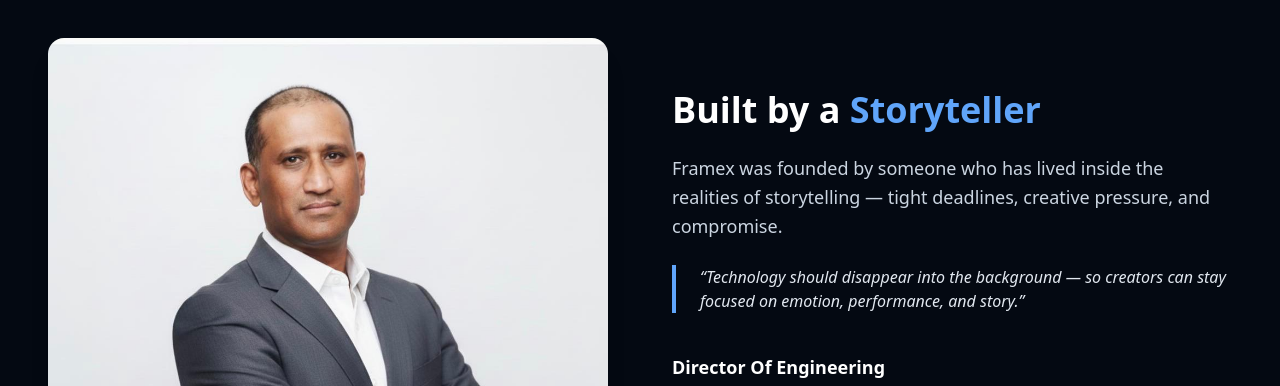
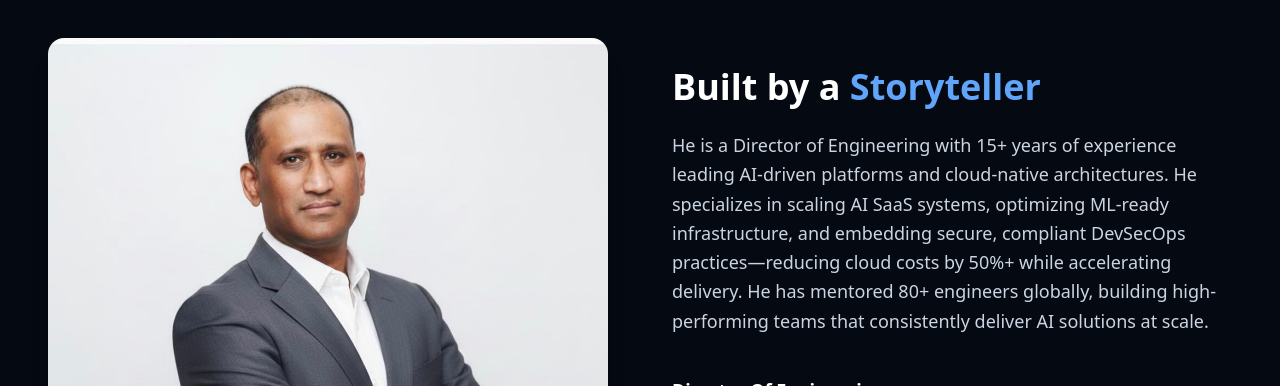
Before and after one commit to FrameXStudio/Ai-FrameXstudio, a React (Vite) app: page /about in a window 1280 px wide. Shown: the part 1960-2346 px from the top of the page. Built offline with nearby package versions, Linux system fonts and the light colour scheme.

Commit message:
updatecontent

```diff
--- a/src/pages/About.jsx
+++ b/src/pages/About.jsx
@@ -208,14 +208,13 @@ export default function About() {
           </h2>
 
           <p className="text-slate-300 text-lg leading-relaxed">
-            Framex was founded by someone who has lived inside the realities of
-            storytelling — tight deadlines, creative pressure, and compromise.
+            He is a Director of Engineering with 15+ years of experience leading AI-driven platforms and cloud-native architectures. He specializes in scaling AI SaaS systems, optimizing ML-ready infrastructure, and embedding secure, compliant DevSecOps practices—reducing cloud costs by 50%+ while accelerating delivery. He has mentored 80+ engineers globally, building high-performing teams that consistently deliver AI solutions at scale.
           </p>
 
-          <blockquote className="border-l-4 border-blue-400 pl-6 italic text-slate-200">
+          {/* <blockquote className="border-l-4 border-blue-400 pl-6 italic text-slate-200">
             “Technology should disappear into the background —
             so creators can stay focused on emotion, performance, and story.”
-          </blockquote>
+          </blockquote> */}
 
           <div className="pt-4">
             <p className="text-white font-semibold text-lg">Director Of Engineering</p>
```
